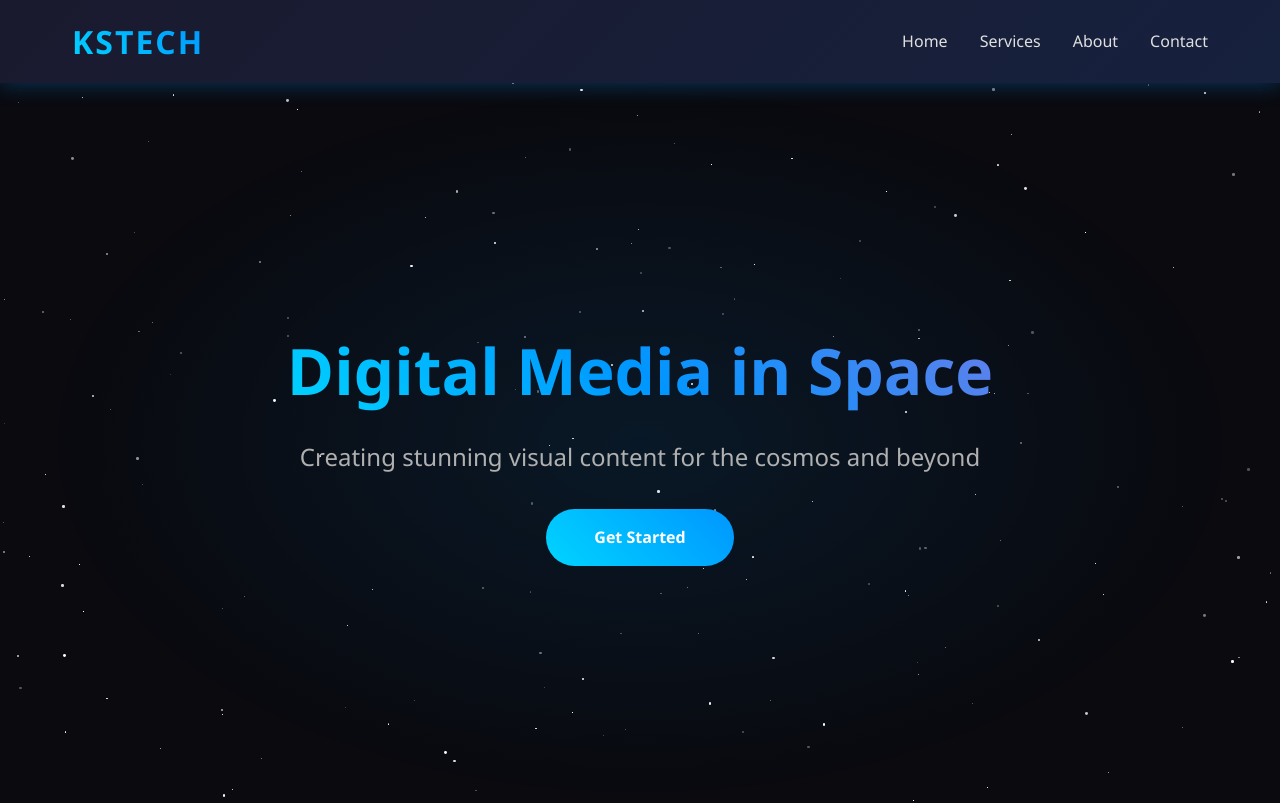
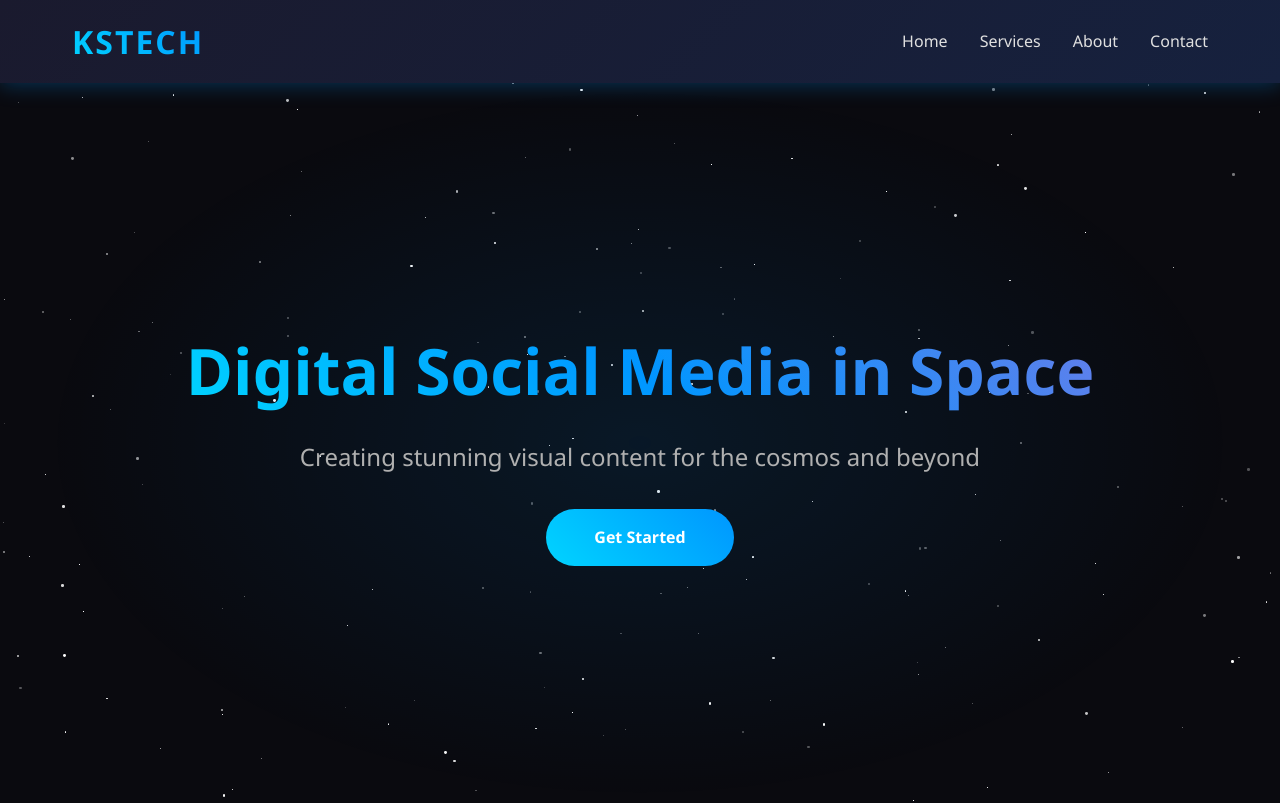
Before and after one commit to kimsyversen/kstech.no, a plain HTML site: page index.html in a window 1280 px wide. Shown: the top 803 px of the page. Drawn offline with Linux system fonts and the light colour scheme.

Commit message:
Change heading from 'Digital Media' to 'Digital Social Media'

```diff
--- a/index.html
+++ b/index.html
@@ -276,7 +276,7 @@
 
     <section class="hero" id="home">
         <div class="hero-content">
-            <h1>Digital Media in Space</h1>
+            <h1>Digital Social Media in Space</h1>
             <p>Creating stunning visual content for the cosmos and beyond</p>
             <a href="#contact" class="cta-button">Get Started</a>
         </div>
```
